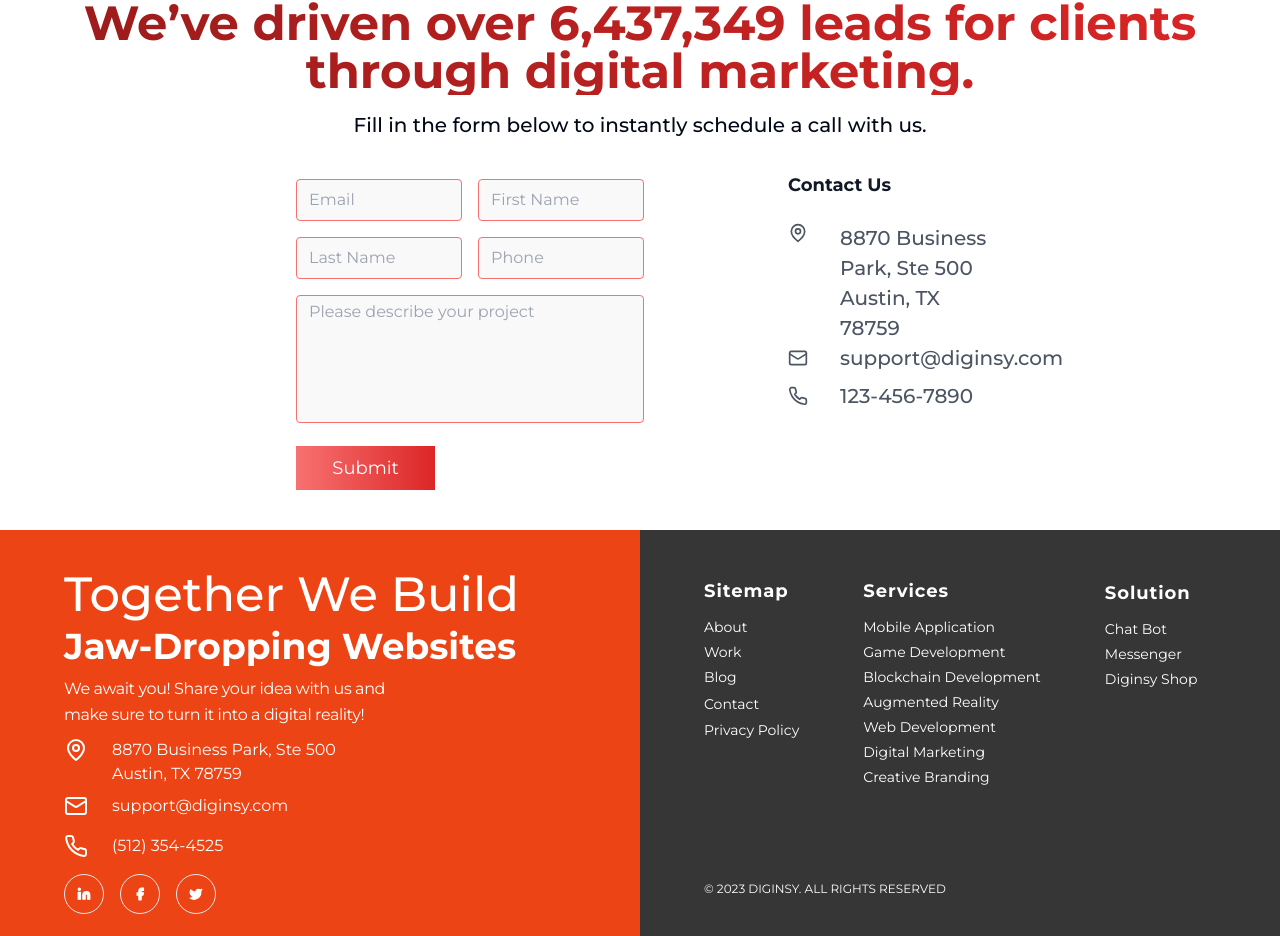
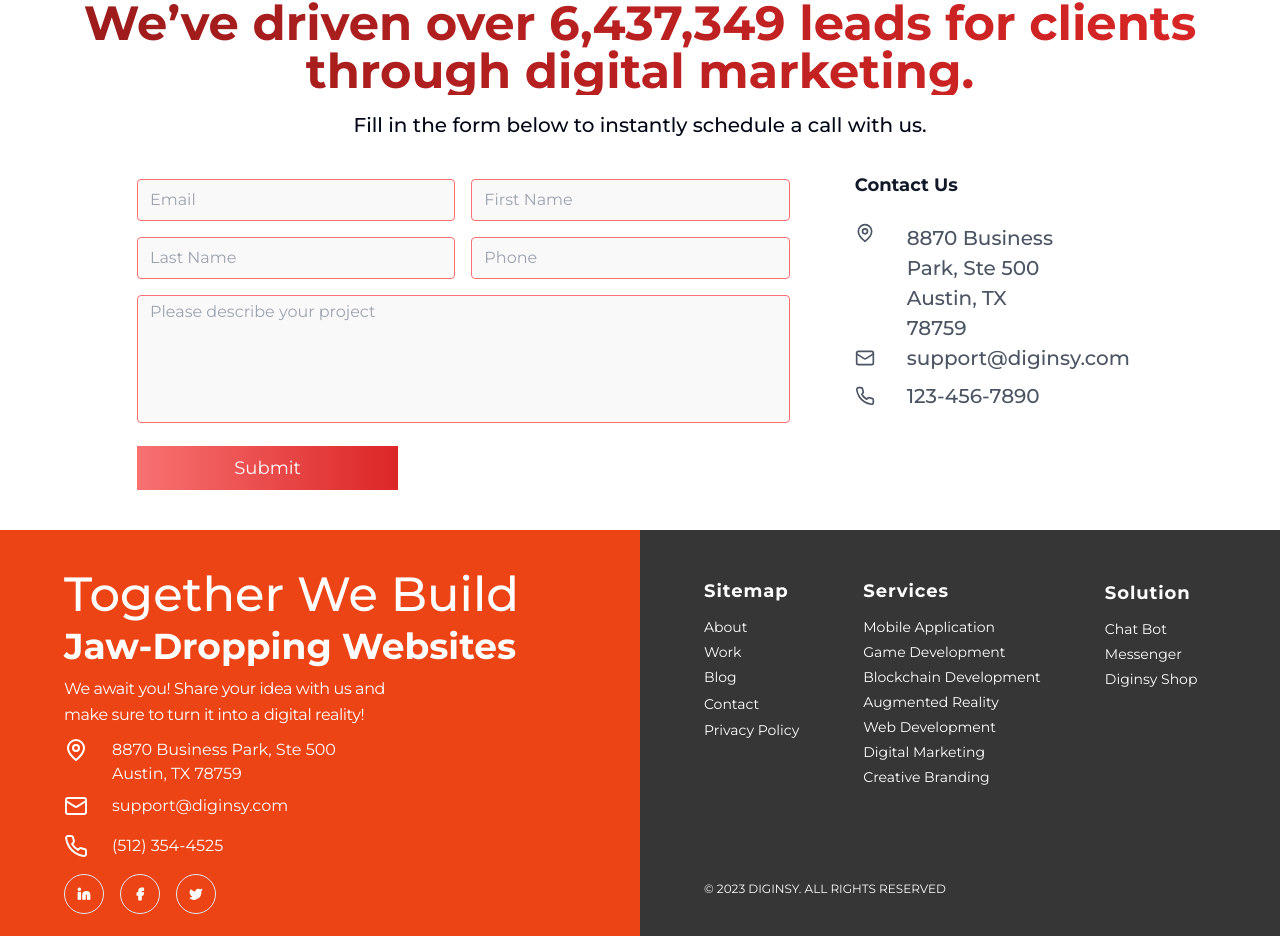
Before and after one commit to Rai0088o/diginxy, a Next.js app: page /contact in a window 1280 px wide. Shown: the part 1001-1937 px from the top of the page. Built offline with nearby package versions, Linux system fonts and the light colour scheme.

Commit message:
resolve form

```diff
--- a/components/common/form.tsx
+++ b/components/common/form.tsx
@@ -6,7 +6,7 @@ export default function Form() {
   return (
     <div>
       {" "}
-      <h1 className="mx-auto container text-2xl md:text-5xl lg:text-5xl font-bold text-center bg-gradient-to-r from-red-800 to-red-600 bg-clip-text text-transparent mt-10">
+      <h1 className="mx-auto container text-2xl md:text-4xl lg:text-4xl xl:text-5xl font-bold text-center bg-gradient-to-r from-red-800 to-red-600 bg-clip-text text-transparent mt-10">
         We’ve driven over 6,437,349 leads for clients <br />
         through digital marketing.
       </h1>
@@ -14,9 +14,9 @@ export default function Form() {
         Fill in the form below to instantly schedule a call with us.
       </p>
       <section className="text-gray-600 body-font relative">
-        <div className="md:mx-44 flex sm:flex-nowrap flex-wrap">
-          <div className="lg:w-4/5 md:w-3/4 xl:w-5/6 2xl:w-2/3 overflow-hidden sm:mr-0 p-4 sm:p-10 flex items-end justify-start relative">
-            <div className="mx-4  md:mx-20 lg:mx-4 xl:mx-20 flex flex-col sm:flex-row justify-between items-center gap-4 sm:gap-12 ">
+        <div className="md:mx-44 lg:mx-4 xl:mx-24 2xl:mx-44 flex sm:flex-nowrap flex-wrap">
+          <div className="lg:w-4/5 md:w-3/4 xl:w-full 2xl:w-2/3 overflow-hidden sm:mr-0 p-4 sm:p-10 flex items-end justify-start relative">
+            <div className="mx-4  md:mx-10   lg:mx-[2px] xl:mx-[1px] flex flex-col sm:flex-row justify-between items-center gap-4 sm:gap-10 ">
               <div className="flex flex-wrap  -m-2">
                 <div className="p-2 w-full sm:w-1/2">
                   <div className="relative">
@@ -29,7 +29,7 @@ export default function Form() {
                     />
                   </div>
                 </div>
-                <div className="p-2 w-full sm:w-1/2">
+                <div className="p-2 w-full sm:w-1/2 ">
                   <div className="relative">
                     <input
                       type="email"
@@ -40,7 +40,7 @@ export default function Form() {
                     />
                   </div>
                 </div>
-                <div className="p-2 w-full sm:w-1/2">
+                <div className="p-2 w-full sm:w-1/2 ">
                   <div className="relative">
                     <input
                       placeholder="Last Name"
@@ -51,7 +51,7 @@ export default function Form() {
                     />
                   </div>
                 </div>
-                <div className="p-2 w-full sm:w-1/2">
+                <div className="p-2 w-full sm:w-1/2 ">
                   <div className="relative">
                     <input
                       placeholder="Phone"
```
